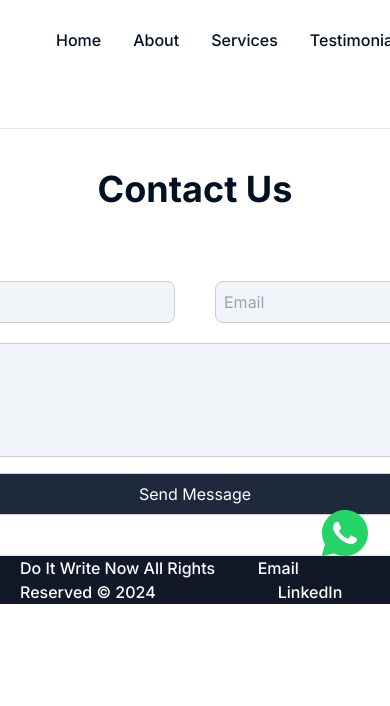
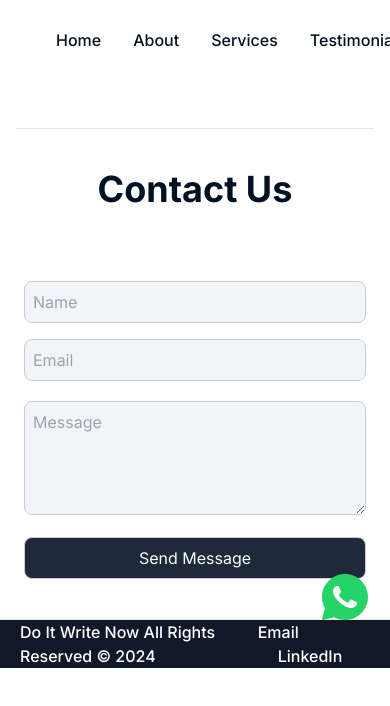
Before and after one commit to anzaeee/doitwritenow, a SvelteKit app: page /contact-us in a window 390 px wide. Shown: the top 706 px of the page. Built offline with nearby package versions, Linux system fonts and the light colour scheme.

Commit message:
minor changes

```diff
--- a/src/lib/components/Header.svelte
+++ b/src/lib/components/Header.svelte
@@ -11,8 +11,9 @@
   </div>
   <div class="flex flex-row gap-4 p-2 mr-10">
     <HeaderItem link="/contact-us">Contact Us</HeaderItem>
-    <HeaderItem link="https://wa.me/923369555887" target="_blank"
-      >Chat With Us</HeaderItem
-    >
+<HeaderItem link="https://wa.me/923369555887" target="_blank" rel="noopener noreferrer">
+  Chat With Us
+</HeaderItem>
+
   </div>
 </div>
--- a/src/lib/components/WhatsappWidget.svelte
+++ b/src/lib/components/WhatsappWidget.svelte
@@ -2,7 +2,7 @@
   import WhatsappLogo from "$lib/images/WhatsappLogo.svelte";
 
   function openWhatsAppChat() {
-    const phoneNumber = "your-phone-number";
+    const phoneNumber = "923369555887";
     const url = `https://wa.me/${phoneNumber}`;
     window.open(url, "_blank", "width=500,height=600");
   }
--- a/src/routes/+page.svelte
+++ b/src/routes/+page.svelte
@@ -20,8 +20,8 @@
   </div>
   <div class="w-full md:w-1/2 m-10">
     <img
-      src="https://www.pexels.com/photo/person-holding-white-ceramic-be-happy-painted-mug-851213"
-      alt="Person holding a white ceramic mug with 'Be Happy' painted on it"
+      src="https://images.app.goo.gl/mY8f7Rk3hXUpUjmi7"
+      alt="Person writing"
       class="w-full"
     />
   </div>
--- a/src/routes/contact-us/+page.svelte
+++ b/src/routes/contact-us/+page.svelte
@@ -5,24 +5,25 @@
 
 <Header />
 
+<div class="container mx-auto px-4 md:px-8 lg:px-16 xl:px-20">
   <div class="flex flex-col justify-center items-center space-y-8 gap-10 border-t">
     <div class="text-4xl text-primary mt-10 font-bold fade-in">Contact Us</div>
-  <div class= "form-group px-2">
-  <div class="flex flex-row">
+    <div class="form-group px-2 w-full md:w-3/4 lg:w-1/2 xl:w-1/3">
+      <div class="flex flex-col md:flex-row">
         <input
-      class="rounded-input bg-slate-100"
+          class="rounded-input bg-slate-100 mb-4 md:mb-0 md:mr-4"
           type="text"
           placeholder="Name"
           required
         />
         <input
-      class="rounded-input bg-slate-100 ml-10"
+          class="rounded-input bg-slate-100"
           type="email"
           placeholder="Email"
           required
         />
       </div>
-  <div class="form-group flex flex-row items-center mt-5">
+      <div class="form-group mt-5">
         <textarea
           class="rounded-input bg-slate-100 w-full"
           placeholder="Message"
@@ -36,6 +37,7 @@
         type="submit"
         value="Send Message"
       />
+    </div>
   </div>
 </div>
 
@@ -52,9 +54,7 @@
     margin-bottom: 1rem;
   }
 
-
   *:focus {
     outline: none;
   }
-
 </style>
```
Lines whose indentation alone changed are shown as unchanged.
